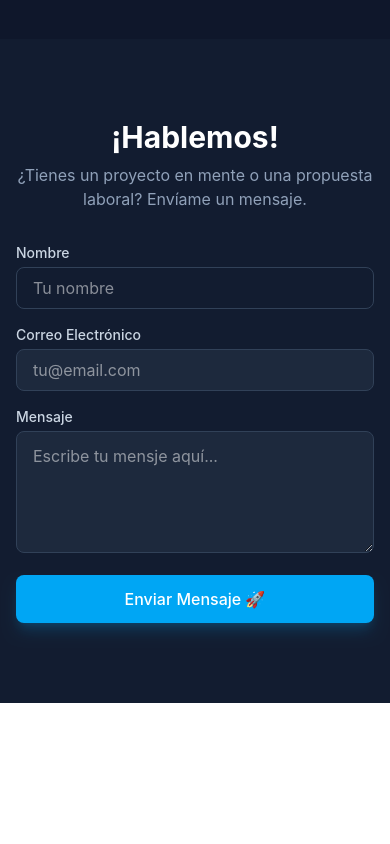
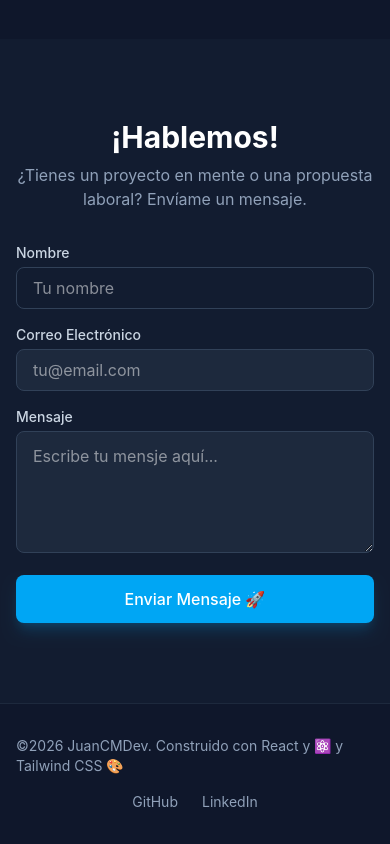
Before and after one commit to juancmdev/portafolio2026, a React (Vite) app: page / in a window 390 px wide. Shown: the part 2538-3382 px from the top of the page. Before the commit the page ends 3241 px from the top, so only its background shows below. Built offline with nearby package versions, Linux system fonts and the light colour scheme.

Commit message:
feat: agregar componente Footer con maquetado responsivo y enlaces a redes

```diff
--- a/src/App.jsx
+++ b/src/App.jsx
@@ -4,6 +4,7 @@
 import Skills from './components/Skills'
 import Projects from './components/Projects'
 import Contact from './components/Contact'
+import Footer from './components/Footer'
 
 function App() {
 
@@ -15,6 +16,7 @@
         <Skills />
         <Projects />
         <Contact />
+        <Footer />
       </div>
     </>
   )
--- /dev/null
+++ b/src/components/Footer.jsx
@@ -0,0 +1,36 @@
+const Footer = () => {
+  const currentYear = new Date().getFullYear();
+
+  return (
+    <footer className="py-8 bg-slate-900 border-t border-slate-800 text-slate-400 text-sm">
+      <div className="max-w-5xl mx-auto px-4 flex flex-col sm:flex-row items-center justify-between gap-4">
+        {/* Firma y año */}
+        <p className="text-cente sm:text-left">
+        ©{currentYear} JuanCMDev. Construido con React y ⚛️ y Tailwind CSS 🎨
+        </p>
+
+        {/* Enlaces a redes Sociales */}
+        <div className="flex items-center gap-6">
+          <a
+            href="https://github.com/juancmdev"
+            target="blank"
+            rel="noopener noreferrer"
+            className="hover:text-white transition-colors"
+          >
+            GitHub
+          </a>
+          <a
+            href="https://linkedin.com/in/tu-usuario"
+            target="_blank"
+            rel="noopener noreferrer"
+            className="hover:text-white transition-colors"
+          >
+            LinkedIn
+          </a>
+        </div>
+      </div>
+    </footer>
+  );
+};
+
+export default Footer;
```
